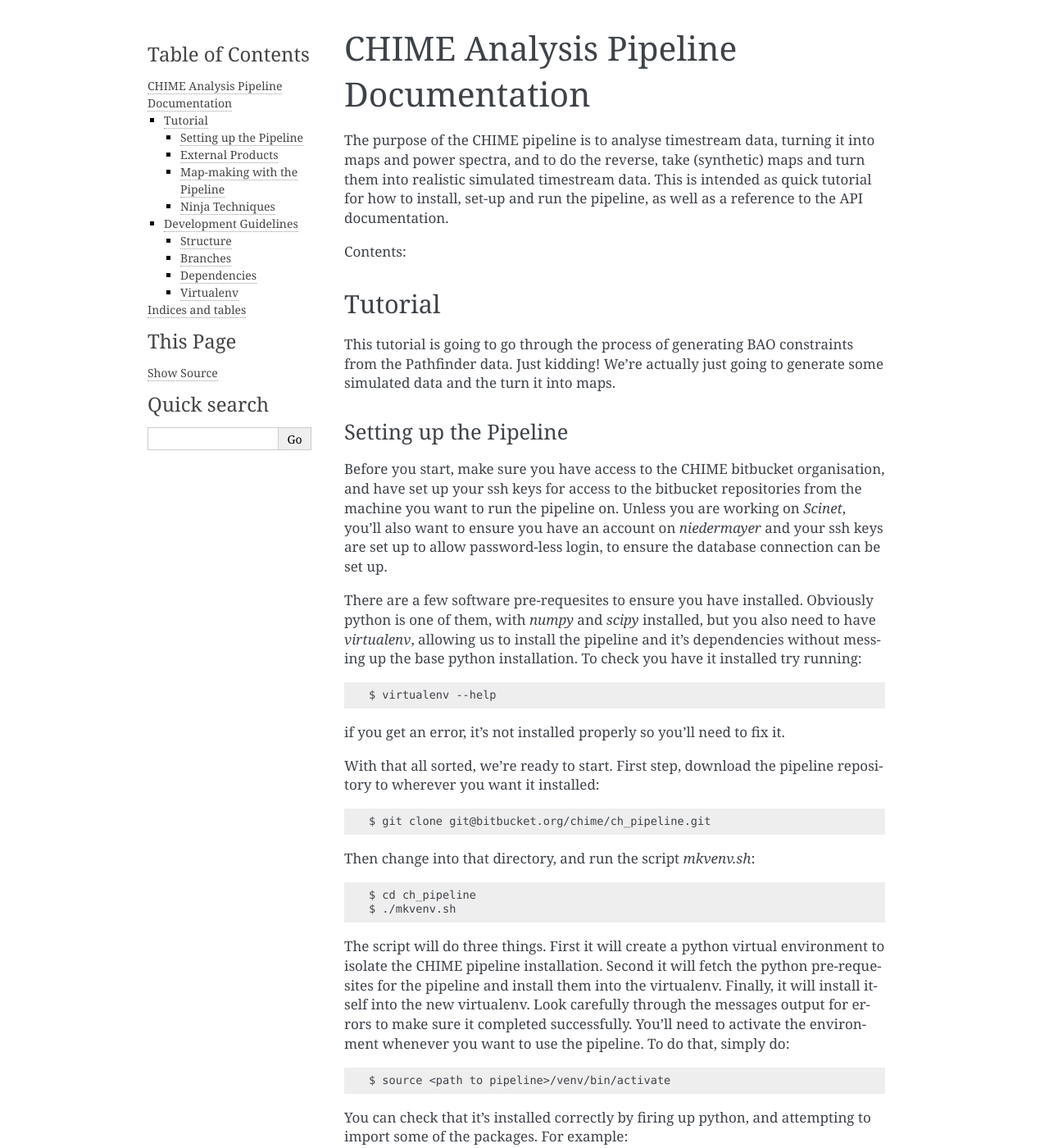
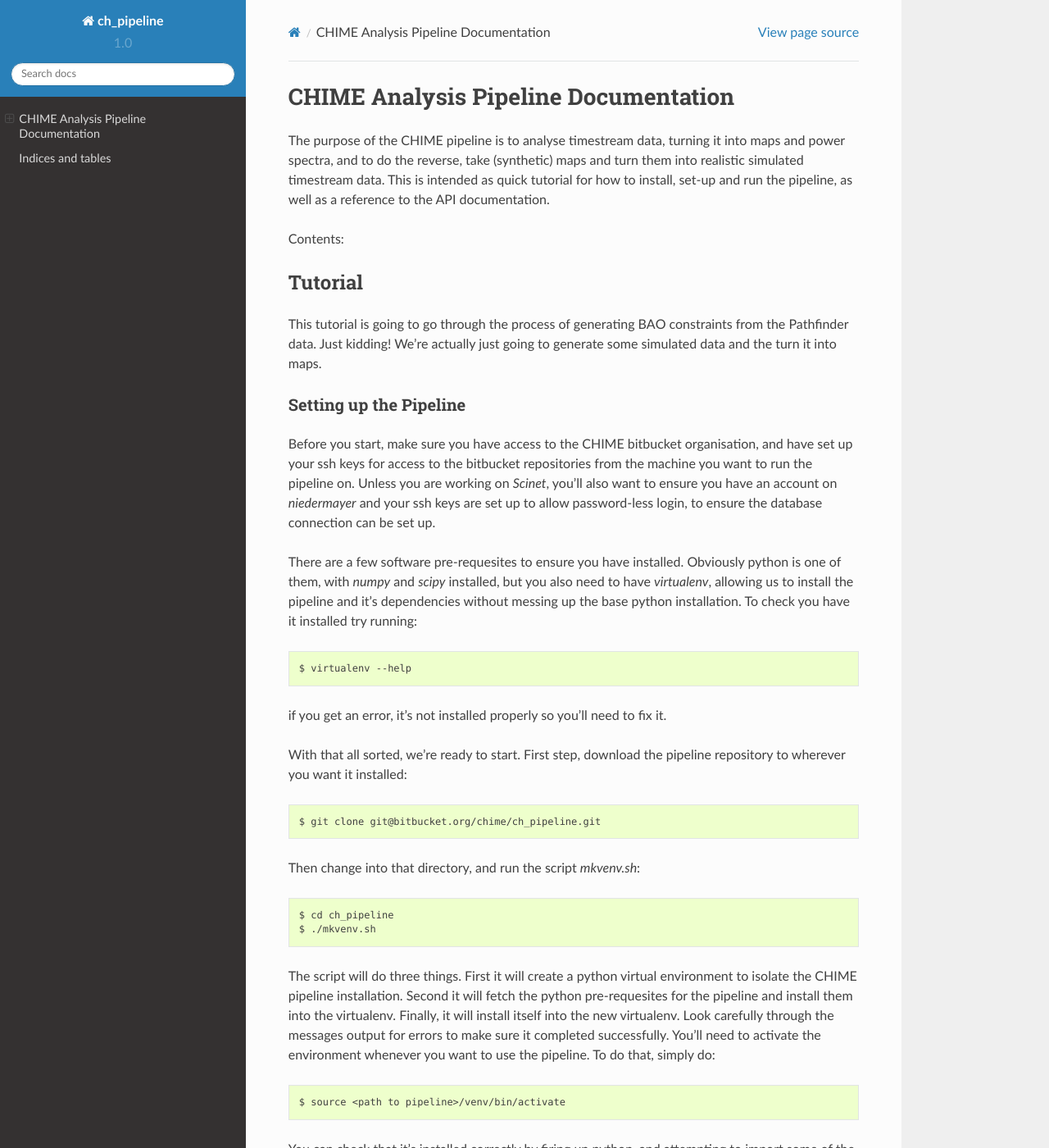
Before and after one commit to chime-experiment/ch_pipeline, a Sphinx documentation site: the page built from doc/index.rst, in a window 1280 px wide and 1400 px high. Shown: the whole window at 82% size. Built offline with Sphinx 7.4.7 and the Read the Docs theme 2.0.0, drawn with Linux system fonts in a browser that asks for light colours; pages that are not in the unit, such as notebooks, are missing from menus; some of the changed text lies outside the part shown.

Commit message:
docs(rtd): use sphinx_rtd theme

```diff
--- a/doc/conf.py
+++ b/doc/conf.py
@@ -120,7 +120,7 @@
 
 # The theme to use for HTML and HTML Help pages.  See the documentation for
 # a list of builtin themes.
-html_theme = "alabaster"  #'sphinx_rtd_theme'
+html_theme = 'sphinx_rtd_theme'
 
 # Theme options are theme-specific and customize the look and feel of a theme
 # further.  For a list of options available for each theme, see the
```
